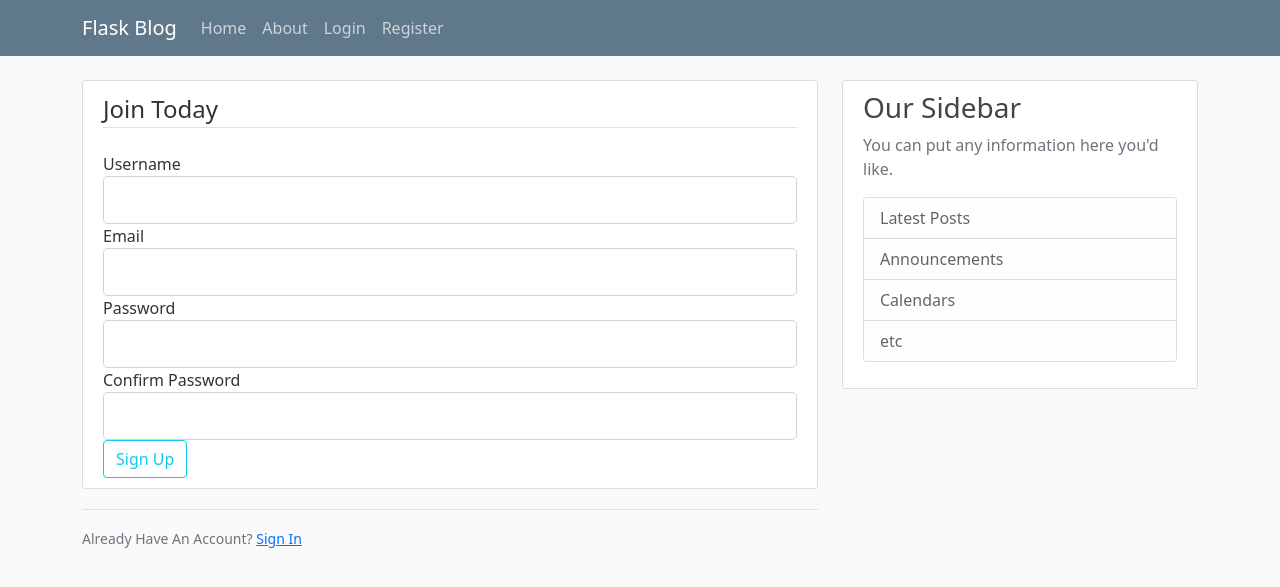
After one commit to Pikel1997/3-Months-Of-Grind, a Flask app: page /Register in a window 1280 px wide. The commit adds this page. Shown: the top 587 px of the page. Run offline with Flask 2, Linux system fonts and the light colour scheme.

Commit message:
:white_check_mark: Major changes, will be described i day2.md

```diff
--- a/Flask-Proj/app.py
+++ b/Flask-Proj/app.py
@@ -1,6 +1,9 @@
-from flask import Flask, render_template, url_for
+from flask import Flask, render_template, url_for, flash, redirect
+from forms import RegistrationForm, LoginForm
 
 app = Flask(__name__)
+
+app.config['SECRET_KEY'] = ''
 
 posts = [
     {
@@ -25,8 +28,29 @@ def home():
 
 
 @app.route("/About")
-def about_info():
+def about():
     return render_template('about.html', title="About Us")
+
+
+@app.route("/Register", methods=['GET', 'POST'])
+def register():
+    form = RegistrationForm()
+    if form.validate_on_submit():
+        flash(f'Account created for {form.username.data}!', 'success')
+        return redirect(url_for('home'))
+    return render_template('register.html', title='Register', form=form)
+
+
+@app.route("/Login", methods=['GET', 'POST'])
+def login():
+    form = LoginForm()
+    if form.validate_on_submit():
+        if form.email.data == 'admin@blog.com' and form.password.data == 'password':
+            flash('You have been logged in', 'success')
+            return redirect(url_for('home'))
+        else:
+            flash('Login Unsuccessful, Please check username and password', 'danger')
+    return render_template('login.html', title='Login', form=form)
 
 
 if __name__ == '__main__':
--- /dev/null
+++ b/Flask-Proj/forms.py
@@ -0,0 +1,46 @@
+from flask_wtf import FlaskForm
+from wtforms import StringField, PasswordField, SubmitField, BooleanField
+from wtforms.validators import DataRequired, Length, Email, EqualTo
+
+
+class RegistrationForm(FlaskForm):
+    username = StringField\
+        ('Username',
+         validators=[
+             DataRequired(),
+             Length(min=2, max=20)
+         ])
+    email = StringField\
+        ('Email',
+         validators=[
+             DataRequired(),
+             Email()
+         ])
+    password = PasswordField\
+        ('Password',
+         validators=[
+             DataRequired()
+         ])
+    confirm_password = PasswordField\
+        ('Confirm Password',
+         validators=[
+             DataRequired(),
+             EqualTo('password')
+         ])
+    submit = SubmitField('Sign Up')
+
+
+class LoginForm(FlaskForm):
+    email = StringField\
+        ('Email',
+         validators=[
+             DataRequired(),
+             Email()
+         ])
+    password = PasswordField\
+        ('Password',
+         validators=[
+             DataRequired()
+         ])
+    remember = BooleanField('Remember Me')
+    submit = SubmitField('Login')
--- a/Flask-Proj/templates/layout.html
+++ b/Flask-Proj/templates/layout.html
@@ -20,18 +20,19 @@
         <nav class="navbar navbar-expand-md navbar-dark bg-steel fixed-top">
             <div class="container">
                 <a class="navbar-brand mr-4" href="/">Flask Blog</a>
-          <button class="navbar-toggler" type="button" data-toggle="collapse" data-target="#navbarToggle" aria-controls="navbarToggle" aria-expanded="false" aria-label="Toggle navigation">
+                <button class="navbar-toggler" type="button" data-toggle="collapse" data-target="#navbarToggle"
+                        aria-controls="navbarToggle" aria-expanded="false" aria-label="Toggle navigation">
                     <span class="navbar-toggler-icon"></span>
                 </button>
                 <div class="collapse navbar-collapse" id="navbarToggle">
                     <div class="navbar-nav mr-auto">
-              <a class="nav-item nav-link" href="/">Home</a>
-              <a class="nav-item nav-link" href="/about">About</a>
+                        <a class="nav-item nav-link" href="{{url_for('home')}}">Home</a>
+                        <a class="nav-item nav-link" href="{{url_for('about')}}">About</a>
                     </div>
                     <!-- Navbar Right Side -->
                     <div class="navbar-nav">
-              <a class="nav-item nav-link" href="/login">Login</a>
-              <a class="nav-item nav-link" href="/register">Register</a>
+                        <a class="nav-item nav-link" href="{{url_for('login')}}">Login</a>
+                        <a class="nav-item nav-link" href="{{url_for('register')}}">Register</a>
                     </div>
                 </div>
             </div>
@@ -40,6 +41,15 @@
     <main role="main" class="container">
         <div class="row">
             <div class="col-md-8">
+                {% with messages = get_flashed_messages(with_categories=true) %}
+                    {% if messages %}
+                        {% for category, message in messages %}
+                            <div class="alert alert-{{category}}">
+                                {{message}}
+                            </div>
+                        {% endfor %}
+                    {% endif %}
+                {% endwith %}
                 {% block content %}{% endblock %}
             </div>
             <div class="col-md-4">
--- /dev/null
+++ b/Flask-Proj/templates/register.html
@@ -0,0 +1,79 @@
+{% extends "layout.html" %}
+{% block content %}
+    <div class="content-section">
+        <form method="POST" action="">
+            {{form.hidden_tag()}}
+            <fieldset class="form-group">
+                <legend class="border-bottom mb-4">Join Today</legend>
+                <div class="form-group">
+                    {{form.username.label(class="form-control-label")}}
+                    {% if form.username.errors %}
+                        {{form.username(class="form-control form-control-lg is-invalid")}}
+                    <div class="invalid-feedback">
+                        {% for error in form.username.errors %}
+                            <span>
+                                {{error}}
+                            </span>
+                        {% endfor %}
+                    </div>
+                    {% else %}
+                        {{form.username(class="form-control form-control-lg")}}
+                    {% endif %}
+                </div>
+                <div class="form-group">
+                    {{form.email.label(class="form-control-label")}}
+                    {% if form.email.errors %}
+                        {{form.email(class="form-control form-control-lg is-invalid")}}
+                    <div class="invalid-feedback">
+                        {% for error in form.email.errors %}
+                            <span>
+                                {{error}}
+                            </span>
+                        {% endfor %}
+                    </div>
+                    {% else %}
+                        {{form.email(class="form-control form-control-lg")}}
+                    {% endif %}
+                </div>
+                <div class="form-group">
+                    {{form.password.label(class="form-control-label")}}
+                    {% if form.password.errors %}
+                        {{form.password(class="form-control form-control-lg is-invalid")}}
+                    <div class="invalid-feedback">
+                        {% for error in form.password.errors %}
+                            <span>
+                                {{error}}
+                            </span>
+                        {% endfor %}
+                    </div>
+                    {% else %}
+                        {{form.password(class="form-control form-control-lg")}}
+                    {% endif %}
+                </div>
+                <div class="form-group">
+                    {{form.confirm_password.label(class="form-control-label")}}
+                    {% if form.confirm_password.errors %}
+                        {{form.confirm_password(class="form-control form-control-lg is-invalid")}}
+                    <div class="invalid-feedback">
+                        {% for error in form.confirm_password.errors %}
+                            <span>
+                                {{error}}
+                            </span>
+                        {% endfor %}
+                    </div>
+                    {% else %}
+                        {{form.confirm_password(class="form-control form-control-lg")}}
+                    {% endif %}
+                </div>
+            </fieldset>
+            <div class="form-group">
+                {{form.submit(class="btn btn-outline-info")}}
+            </div>
+        </form>
+    </div>
+    <div class="border-top pt-3">
+        <small class="text-muted">
+            Already Have An Account? <a class="ml-2" href="{{url_for('login')}}">Sign In</a>
+        </small>
+    </div>
+{% endblock content %}
```
Also changed, not shown: Flask-Proj/templates/login.html (added, +56 -0 lines). Lines whose indentation alone changed are shown as unchanged.
